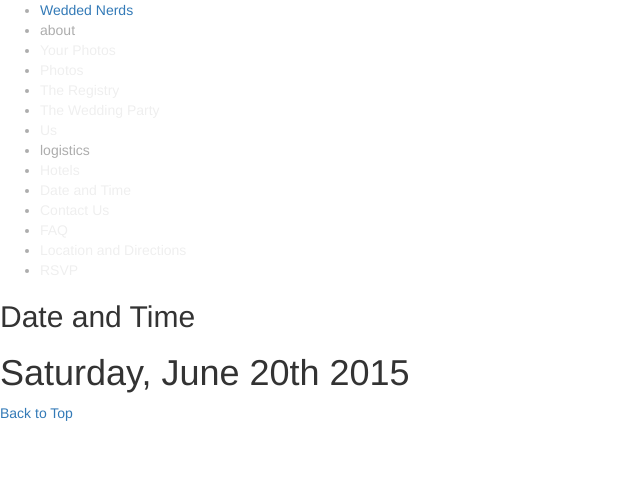
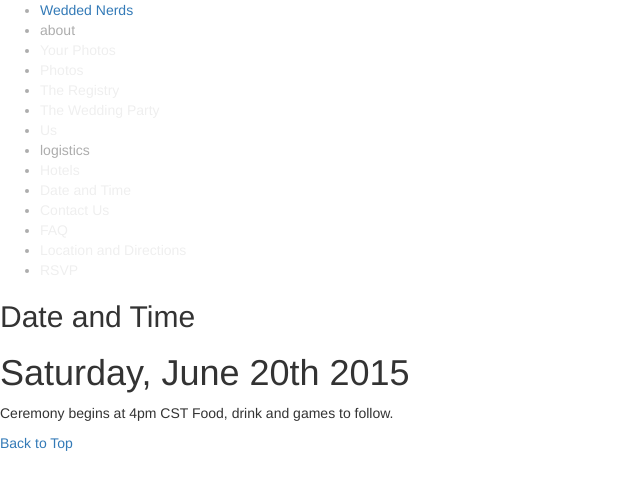
Before and after one commit to weddednerds/weddednerds.github.io, a Jekyll site: the page built from logistics/date_and_time.md, in a window 1280 px wide. Shown: the top 490 px of the page, without its empty margins (0-640 px from the left). Built offline with Jekyll 4.4.1, drawn with Linux system fonts in a browser that asks for light colours; nearby versions of some CDN libraries; library files that are not in the unit come from our copies; comment, search, counter and statistics services are not loaded.

Commit message:
small fixes
updated registry page to talk more about zola. added start time to "date
and time" page

```diff
--- a/logistics/date_and_time.md
+++ b/logistics/date_and_time.md
@@ -7,3 +7,6 @@ layout: page
 
 Saturday, June 20th 2015
 ========================
+
+Ceremony begins at 4pm CST
+Food, drink and games to follow.
```
Also changed, not shown: about/the-registry.md (+1 -1 lines).
